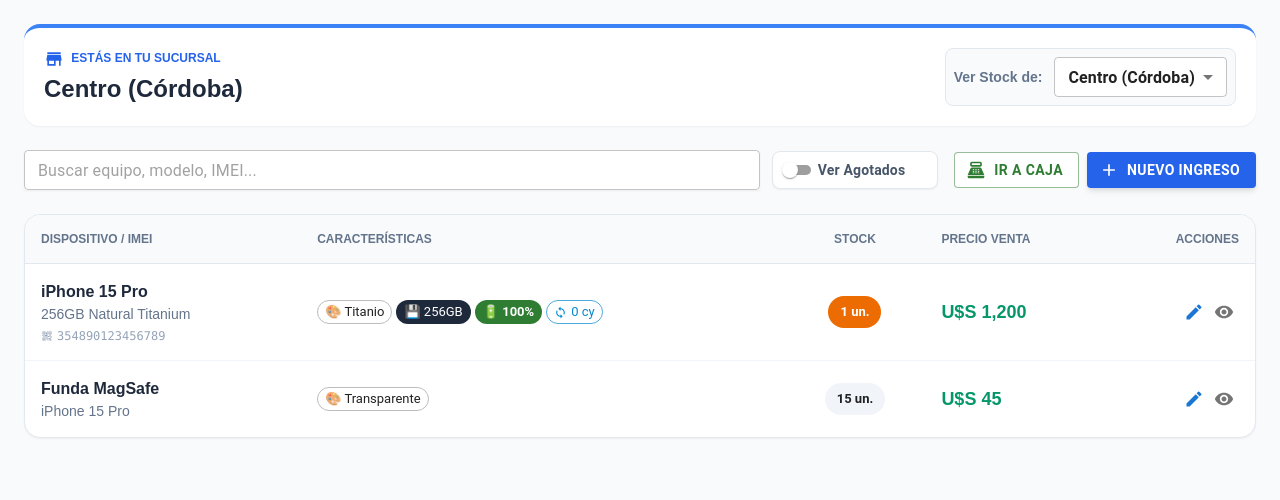
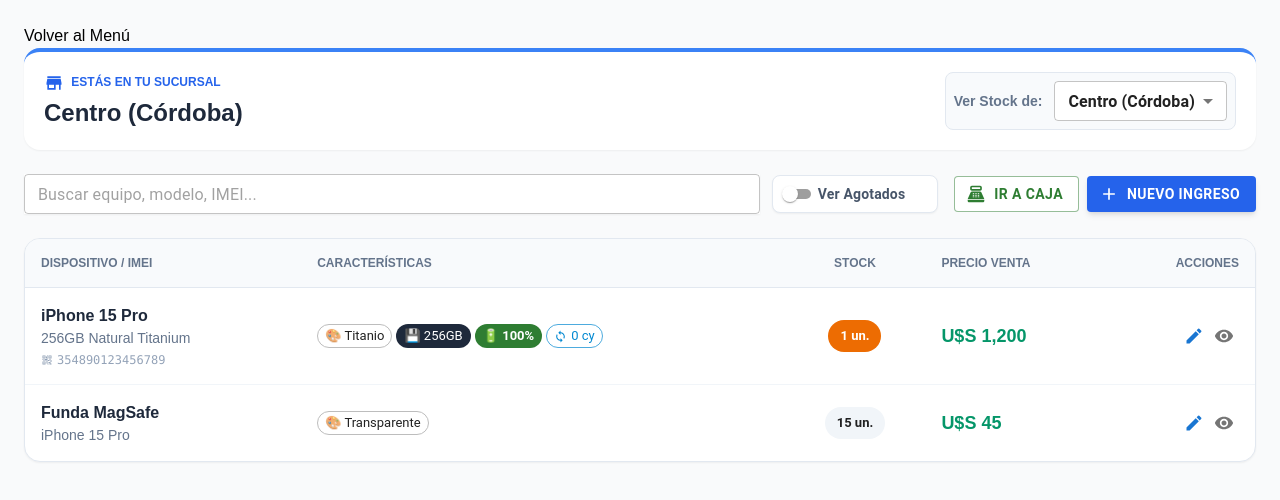
Before and after one commit to simonsclarandi/FrontendTesis, a React (Vite) app in the folder Front-end/: page /app/inventario in a window 1280 px wide. Shown: the top 500 px of the page. Built offline with nearby package versions, Linux system fonts and the light colour scheme.

Commit message:
Boton Volver Menu en pantallas

```diff
--- a/Front-end/src/features/inventario/views/InventarioList.jsx
+++ b/Front-end/src/features/inventario/views/InventarioList.jsx
@@ -56,6 +56,8 @@
 
   return (
     <div className="p-6 bg-gray-50 min-h-screen font-sans">
+
+      <button onClick={() => navigate('/app')}>Volver al Menú</button>
 
       {/* 1. HEADER Y SELECTOR DE SUCURSAL */}
       <div className={`bg-white p-5 rounded-2xl shadow-sm border-t-4 mb-6 flex justify-between items-center ${esMiStock ? 'border-t-blue-500' : 'border-t-orange-400'}`}>
--- a/Front-end/src/features/reportes/views/BalanceList.jsx
+++ b/Front-end/src/features/reportes/views/BalanceList.jsx
@@ -74,6 +74,8 @@
 
   return (
     <div className="p-6 bg-slate-50 min-h-screen font-sans">
+
+      <button onClick={() => navigate('/app')}>Volver al Menú</button>
 
       {/* 1. HEADER Y FILTROS */}
       <div className="flex flex-col md:flex-row justify-between items-start md:items-center mb-8 gap-4 max-w-7xl mx-auto">
```
